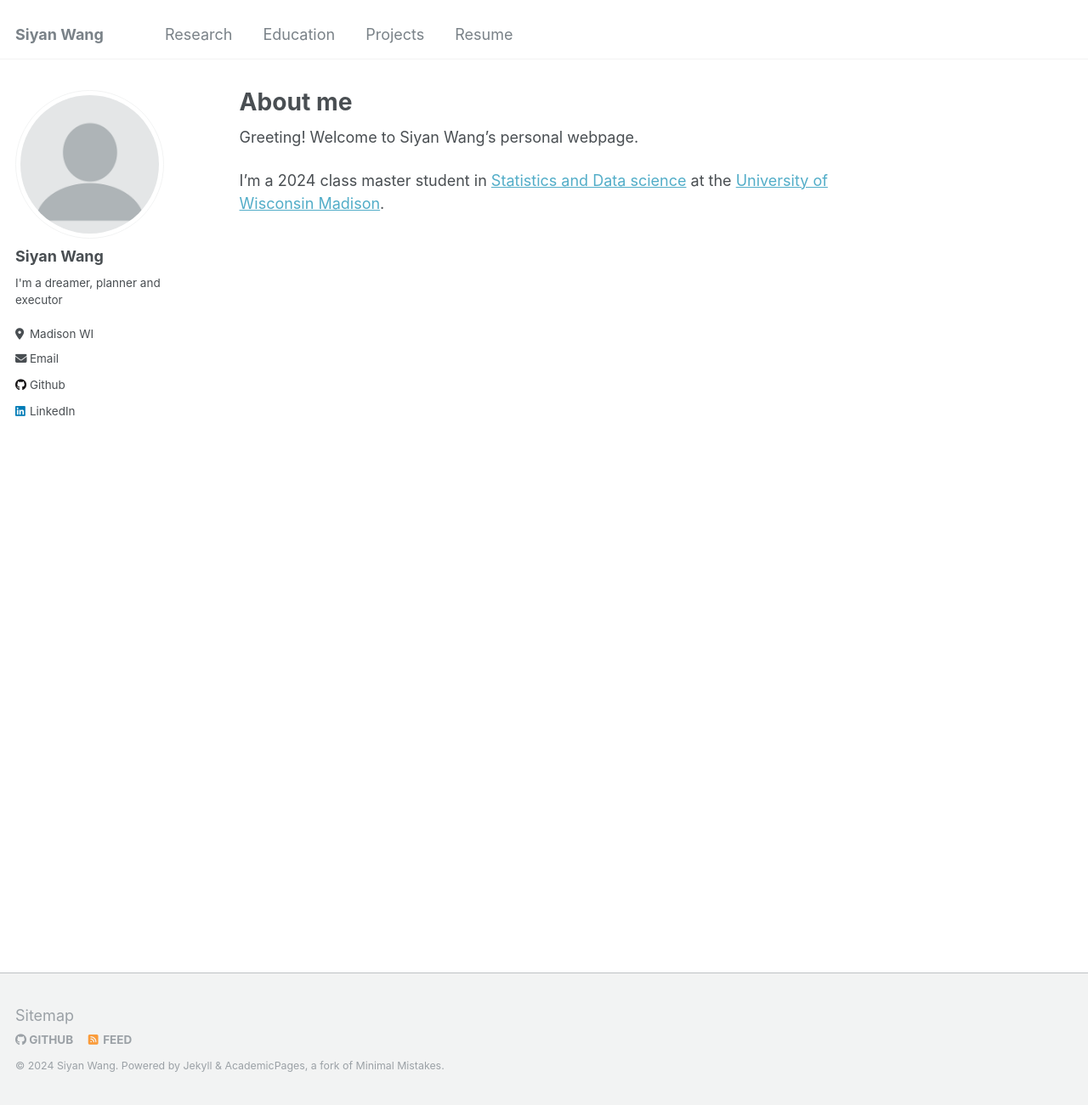
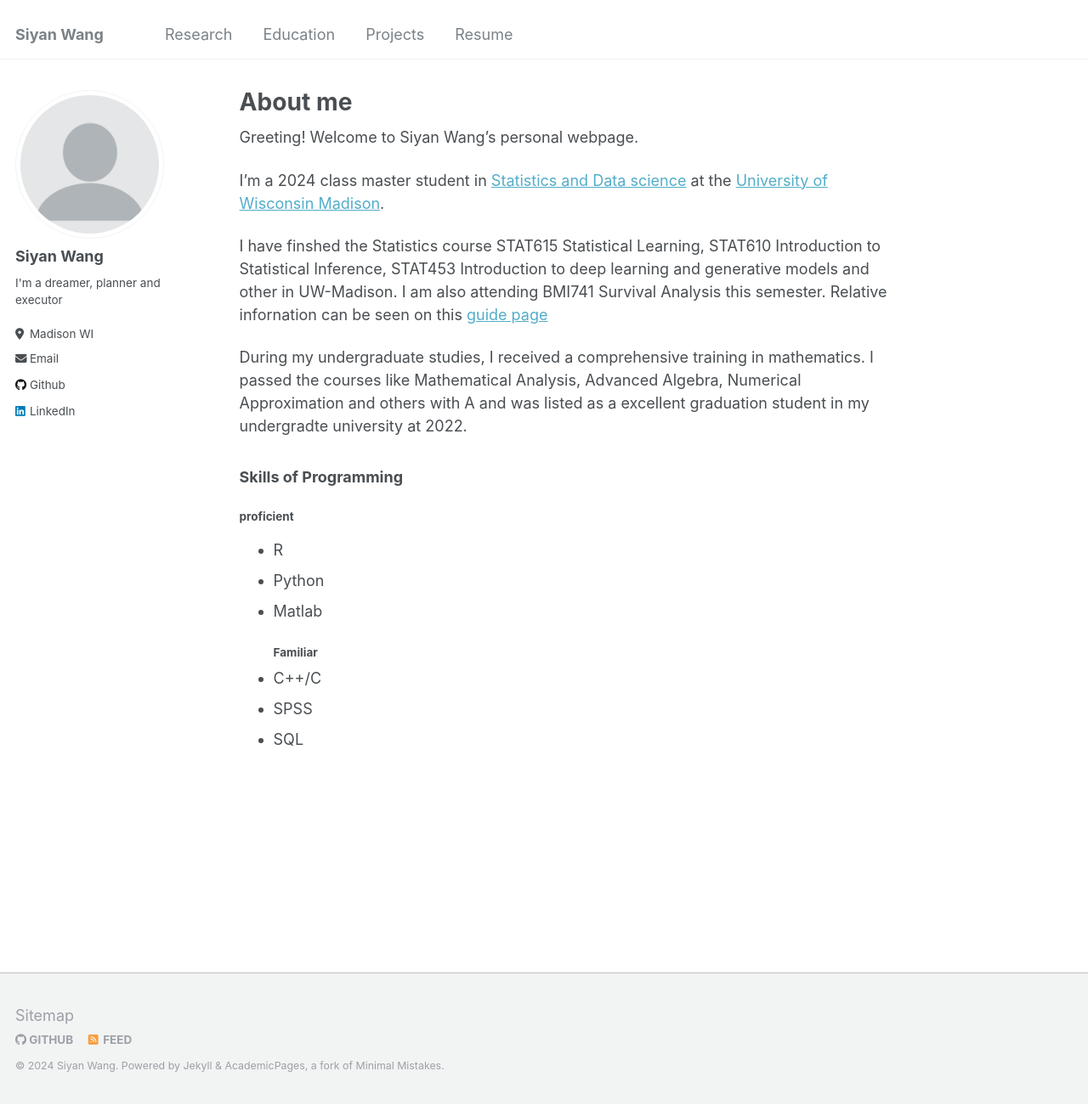
Before and after one commit to siyanwang123/siyanwang123.github.io, a Jekyll site: the page built from _pages/about.md, in a window 1280 px wide and 1301 px high. Shown: the whole window at 85% size. Built offline with Jekyll 4.4.1, drawn with Linux system fonts in a browser that asks for light colours.

Commit message:
Update about.md

```diff
--- a/_pages/about.md
+++ b/_pages/about.md
@@ -10,3 +10,17 @@ redirect_from:
 Greeting! Welcome to Siyan Wang's personal webpage.
 
 I'm a 2024 class master student in [Statistics and Data science](https://guide.wisc.edu/graduate/statistics/statistics-ms/statistics-statistics-data-science-ms/) at the [University of Wisconsin Madison](https://www.wisc.edu/).
+
+I have finshed the Statistics course STAT615 Statistical Learning, STAT610 Introduction to Statistical Inference, STAT453 Introduction to deep learning and generative models and other in UW-Madison. I am also attending BMI741 Survival Analysis this semester. Relative infornation can be seen on this [guide page](https://guide.wisc.edu/courses/stat/)
+
+During my undergraduate studies, I received a comprehensive training in mathematics. I passed the courses like Mathematical Analysis, Advanced Algebra, Numerical Approximation and others with A and was listed as a excellent graduation student in my undergradte university at 2022.
+
+### Skills of Programming
+#### proficient
+* R
+* Python
+* Matlab
+####  Familiar
+* C++/C
+* SPSS
+* SQL
```
